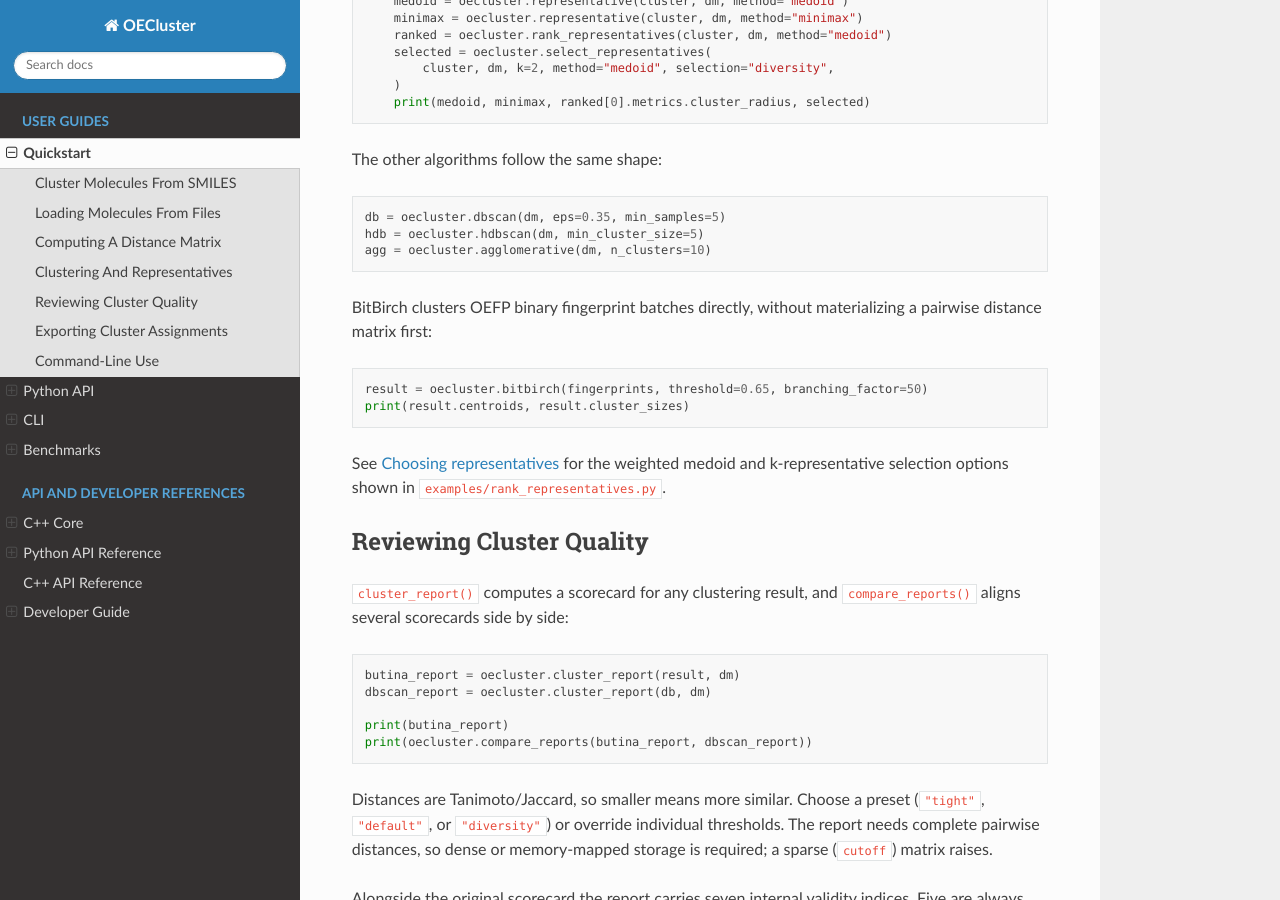
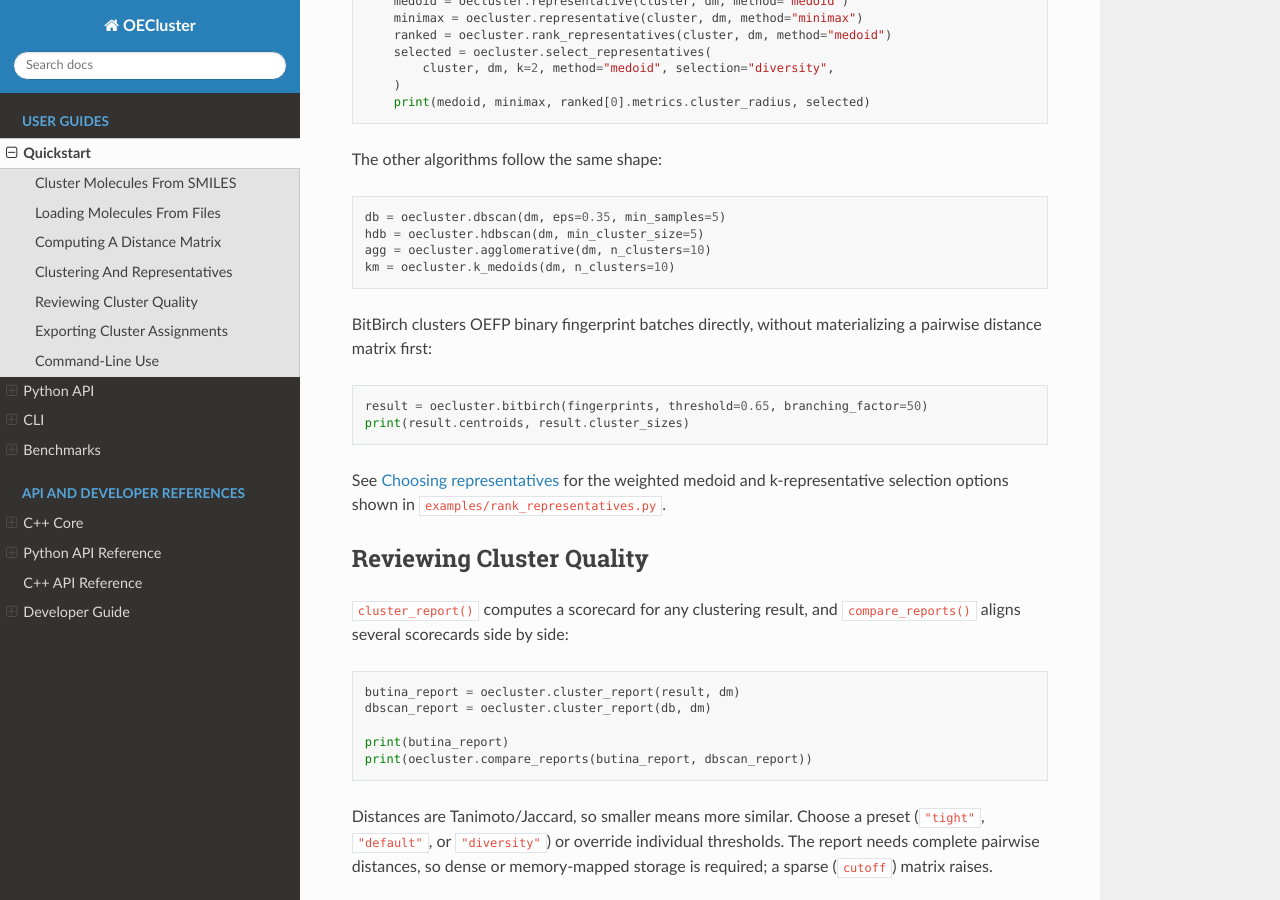
Before and after one commit to scott-arne/oecluster, a Sphinx documentation site: the page built from docs/quickstart.md, in a window 1280 px wide and 900 px high, scrolled down 2206 px. Built offline with Sphinx 7.4.7 and the Read the Docs theme 3.1.0, drawn with Linux system fonts in a browser that asks for light colours; pages that are not in the unit, such as notebooks, are missing from menus; the version number is read from the project's files by our own code.

Commit message:
docs: correct the header's determinism claim and close four review nits
Item 1 (KMedoids.h:94-96): Changed the determinism guarantee to match
docs/python-api.md's corrected claim -- chunk_size also sizes an
allocation, so it affects memory use, not only runtime.

Item 2 (KMedoids.h:98-103): Added a third precondition -- the objective
sums must be representable. Finite per-entry distances whose accumulated
cost overflows to infinity silently change the chosen medoid while
reporting cost=inf, converged=True.

Item 3 (__init__.py:2868-2870): Adjusted the comment to name the one
native check (null-data guard) that has no Python counterpart and
explain why -- no Python-reachable way to construct storage with null
data today.

Item 4 (KMedoidsSwapKernel.h:276, :374): Added comments at both
chunk_best staging sites recording the dependency on ParallelFor handing
out uniform chunk-start offsets, so a future scheduler change has a
chance of noticing.

Item 5 (python.rst, quickstart.md): Added k_medoids to both
documentation rosters, matching the position it occupies in README.md
and docs/python-api.md (after agglomerative, before bitbirch).

````diff
--- a/docs/api/python.rst
+++ b/docs/api/python.rst
@@ -11,8 +11,9 @@
 distance computation (:func:`oecluster.pdist`, :func:`oecluster.cdist`),
 clustering (:func:`oecluster.butina`, :func:`oecluster.dbscan`,
 :func:`oecluster.hdbscan`, :func:`oecluster.agglomerative`,
-:func:`oecluster.bitbirch`), representative selection, quality reporting, and
-the supporting option, result, and comparison classes.
+:func:`oecluster.k_medoids`, :func:`oecluster.bitbirch`), representative
+selection, quality reporting, and the supporting option, result, and
+comparison classes.
 
 .. automodule:: oecluster
    :members:
--- a/docs/quickstart.md
+++ b/docs/quickstart.md
@@ -126,6 +126,7 @@
 db = oecluster.dbscan(dm, eps=0.35, min_samples=5)
 hdb = oecluster.hdbscan(dm, min_cluster_size=5)
 agg = oecluster.agglomerative(dm, n_clusters=10)
+km = oecluster.k_medoids(dm, n_clusters=10)
 ```
 
 BitBirch clusters OEFP binary fingerprint batches directly, without
````
Also changed, not shown: 3 other files.
